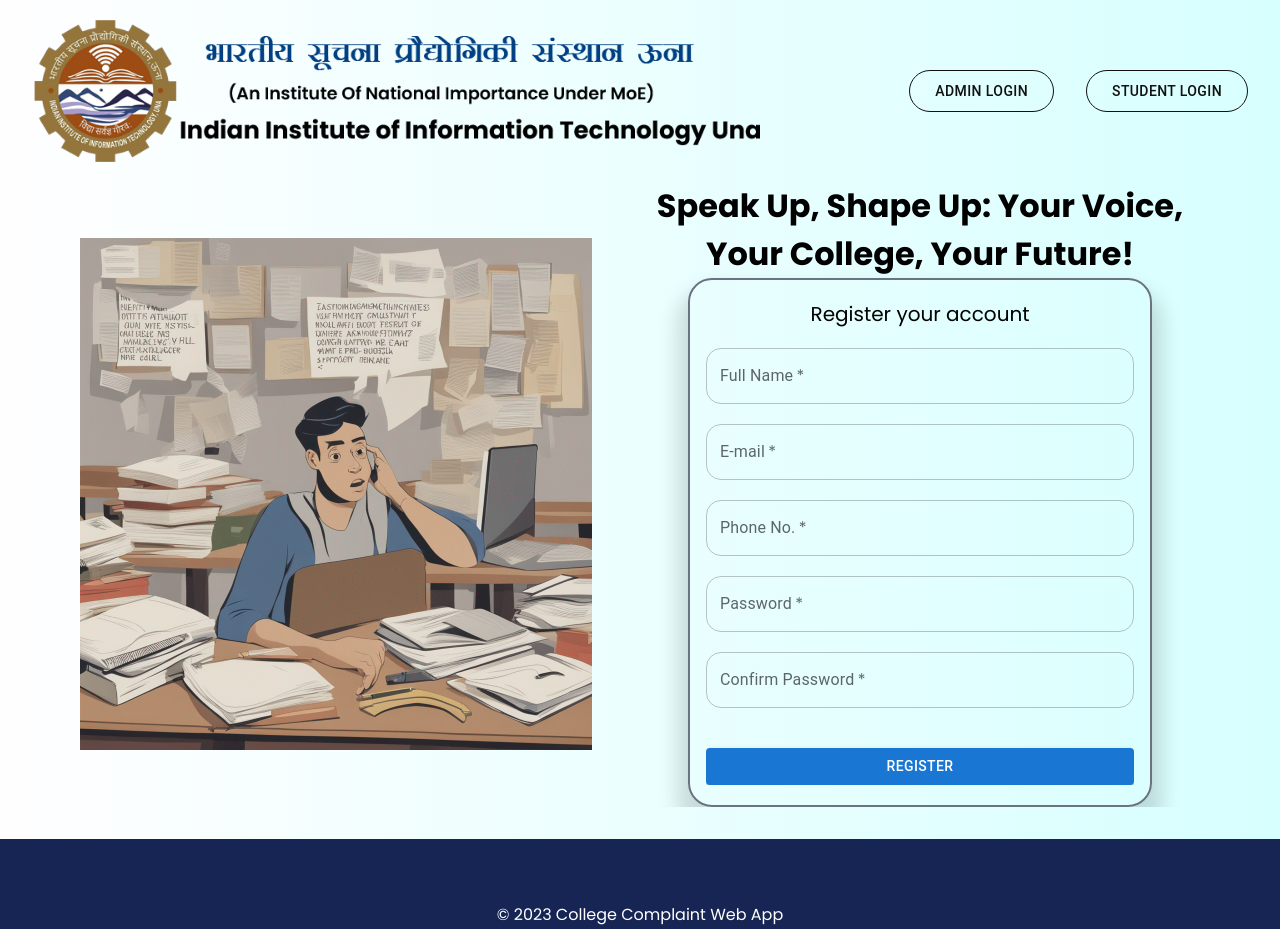
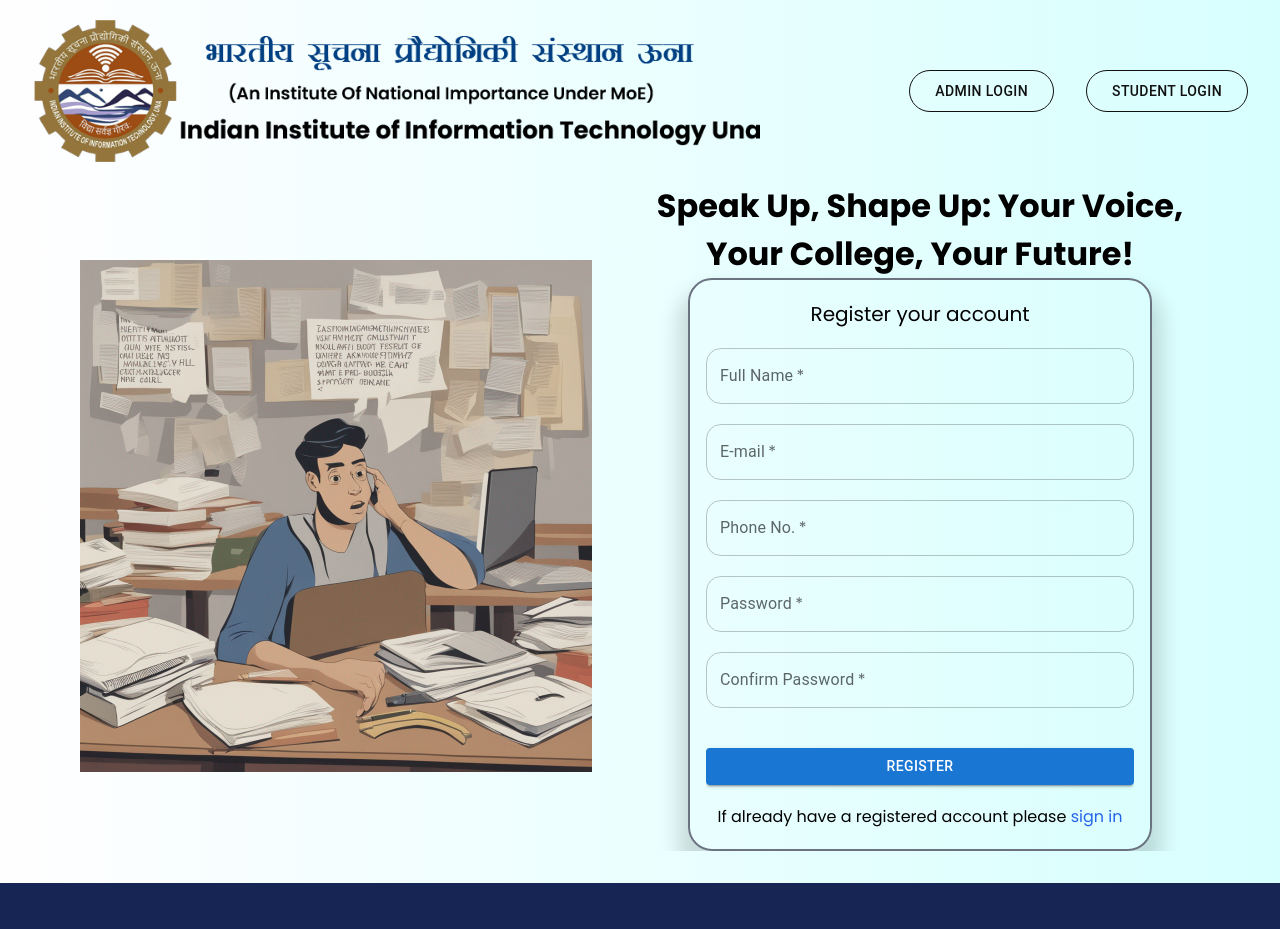
Before and after one commit to DraGonoff69/Collage_Complaint, a React (Vite) app: page / in a window 1280 px wide. Shown: the top 929 px of the page. Built offline with nearby package versions, Linux system fonts and the light colour scheme; no server answers.

Commit message:
second last commit

```diff
--- a/src/components/RegisterAccount.jsx
+++ b/src/components/RegisterAccount.jsx
@@ -4,7 +4,7 @@ import MuiTextField from "@mui/material/TextField";
 import React, { useEffect, useState } from "react";
 import { useNavigate } from "react-router-dom";
 import { handleRegistration } from "../utils/FirebaseFunctions";
-
+import { Link } from "react-router-dom";
 export const TextField = styled(MuiTextField)((props) => ({
   width: "100%",
   [`& fieldset`]: {
@@ -126,6 +126,10 @@ const RegisterAccount = () => {
         <Button variant="contained" type="submit">
           REGISTER
         </Button>
+        <p className="text-center cursor-pointer">
+              If already have a registered account please{" "}
+              <Link to="/citizen-login" className="text-blue-600">sign in</Link>
+            </p>
       </form>
     </div>
   );
--- a/src/pages/CitizenLogin.jsx
+++ b/src/pages/CitizenLogin.jsx
@@ -6,6 +6,7 @@ import { TextField } from "../components/RegisterAccount";
 import { auth } from "../utils/Firebase";
 import { handleLogin } from "../utils/FirebaseFunctions";
 import SpinnerModal from "../components/SpinnerModal";
+import { Link } from "react-router-dom";
 const CitizenLogin = () => {
   const [FormData, setFormData] = useState({
     email: "",
@@ -84,6 +85,11 @@ const CitizenLogin = () => {
             <Button variant="contained" type="submit">
               Login
             </Button>
+            <p className="text-center cursor-pointer">
+              If not created an account please{" "}
+              <Link to="/" className="text-blue-600">sign in</Link>
+            </p>
+
           </form>
         </div>
       </div>
```
Also changed, not shown: src/assets/logo.png (deleted).
